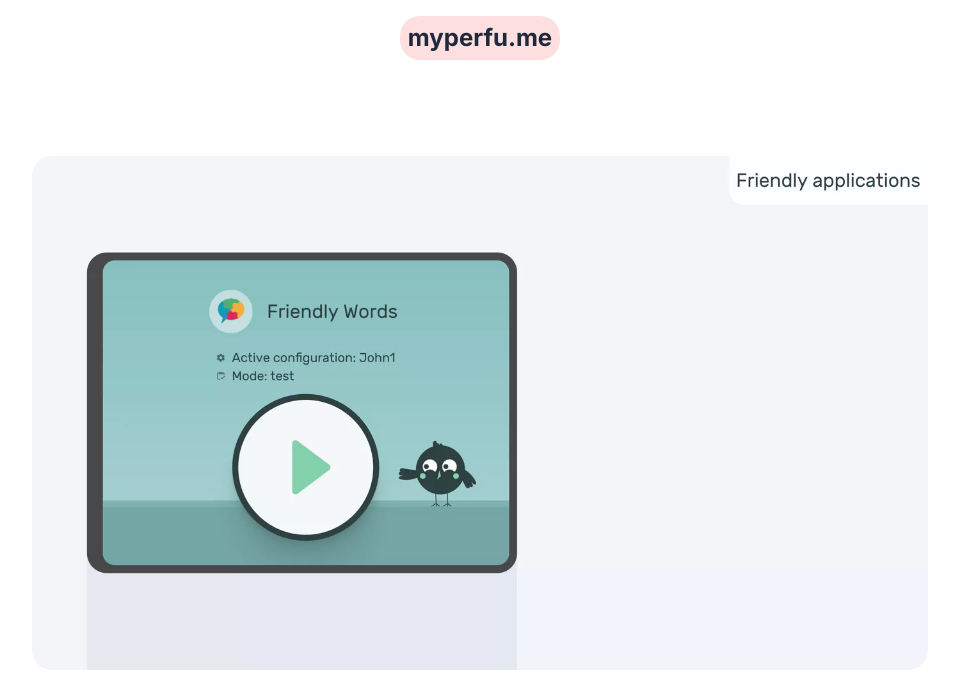
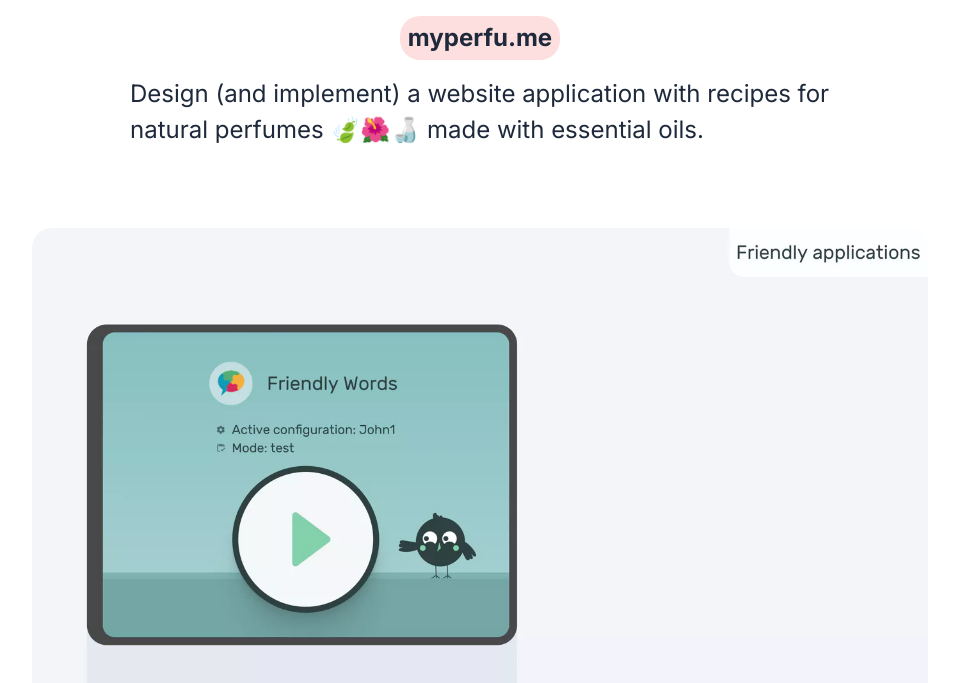
Before and after one commit to spietkun/ux-portfolio, a website built with Parcel: page index.html in a window 1280 px wide. Shown: the part 2054-2737 px from the top of the page, without its empty margins (160-1119 px from the left). Built offline with nearby package versions, Linux system fonts and the light colour scheme.

Commit message:
Update index.html
Added text to myperfume description on homepage

```diff
--- a/index.html
+++ b/index.html
@@ -227,7 +227,11 @@
               />
             </div>
             <h2 class="index-text10"><span>myperfu.me</span></h2>
-            <h2 class="index-text12"><span class="index-text13"></span></h2>
+            <h2 class="index-text12">
+				<span class="index-text13">
+					Design (and implement) a website application with recipes for natural perfumes 🍃🌺🍶 made with essential oils.
+				</span>
+			</h2>
           </div>
         </a>
         <div class="index-white-space3"></div>
```
